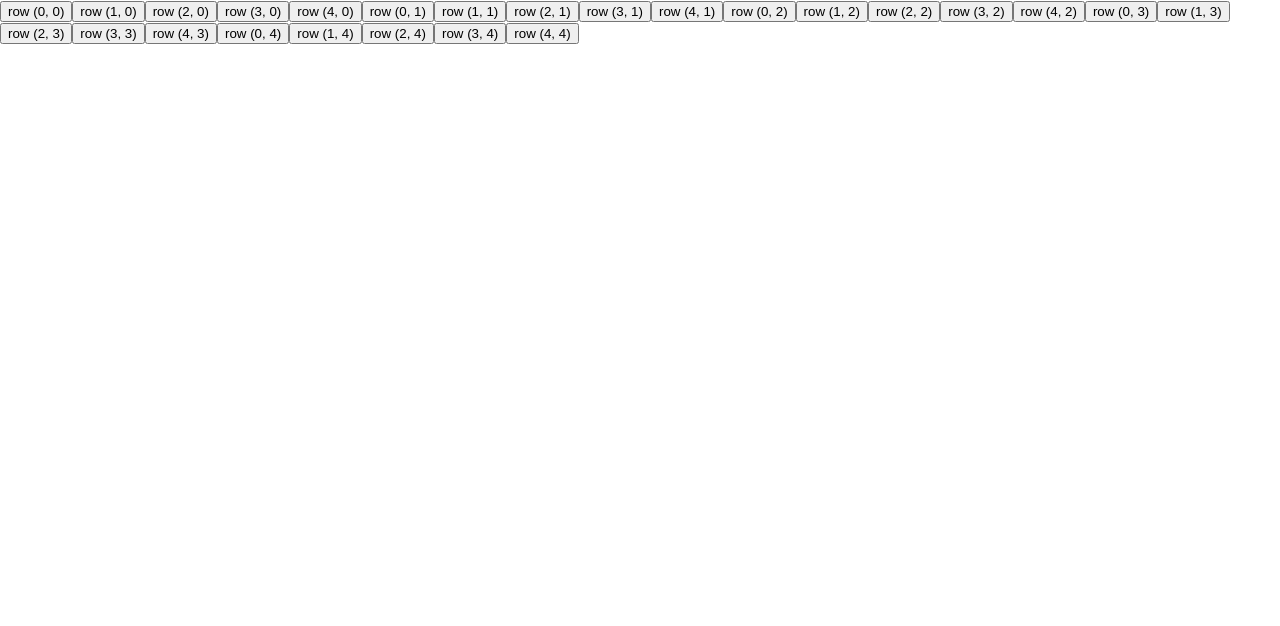
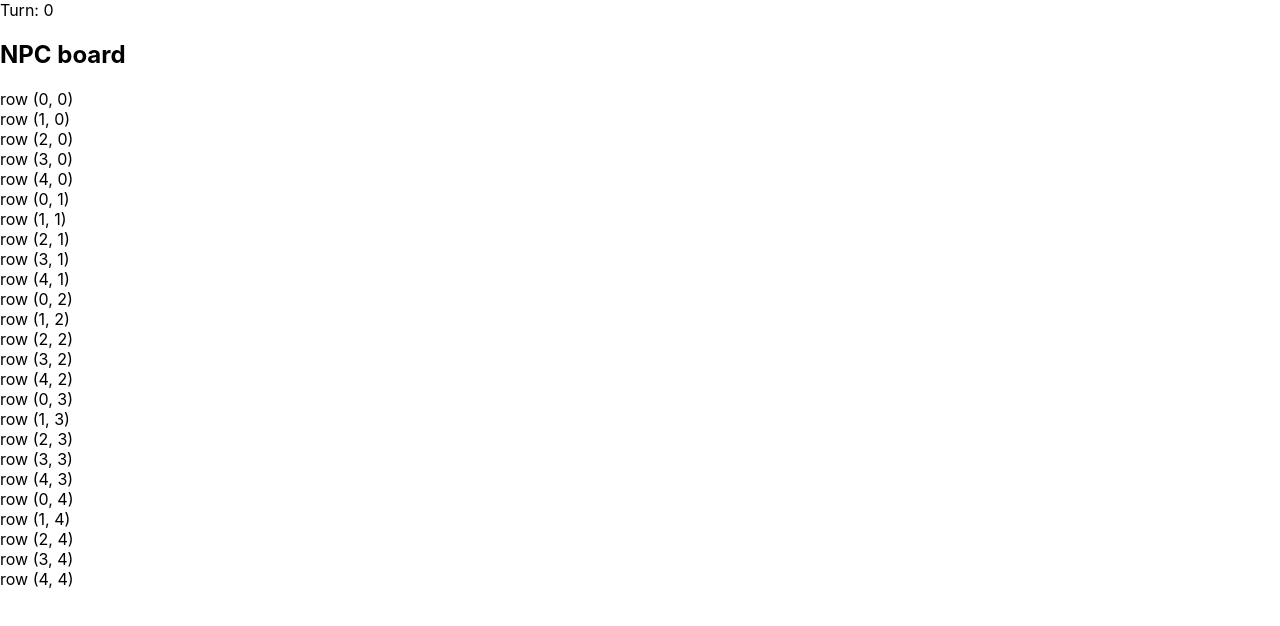
Before and after one commit to isaiahaiasi/react-battleships, a React (Create React App) app: page / in a window 1280 px wide. Shown: the top 626 px of the page. Built offline with nearby package versions, Linux system fonts and the light colour scheme.

Commit message:
Create separate components for gameboard view and logic

```diff
--- a/package.json
+++ b/package.json
@@ -9,6 +9,7 @@
     "react": "^17.0.2",
     "react-dom": "^17.0.2",
     "react-scripts": "4.0.3",
+    "styled-components": "^5.2.3",
     "web-vitals": "^1.1.1"
   },
   "scripts": {
--- a/src/components/App.js
+++ b/src/components/App.js
@@ -1,18 +1,25 @@
 import { useState } from "react";
 import gameboard from "../logic/gameboard";
-import Gameboard from "./Gameboard";
+import AttackableBoard from "./AttackableBoard";
+
 // Not sure I'm okay with this approach
 function App() {
   const [testBoard, updateTestBoard] = useState(gameboard(5));
+  const [turn, setTurn] = useState(0);
 
-  const handleMove = (num) => {
-    console.log(`handling move (${num.x}, ${num.y})`);
-    updateTestBoard((prev) => prev.receiveHit(num));
+  const incrementTurn = () => {
+    setTurn((prev) => prev + 1);
   };
 
   return (
     <div className="App">
-      <Gameboard handleMove={handleMove} gameboard={testBoard} />
+      <div>Turn: {turn}</div>
+      <h2>NPC board</h2>
+      <AttackableBoard
+        gameboard={testBoard}
+        setGameboard={updateTestBoard}
+        onAttack={incrementTurn}
+      />
     </div>
   );
 }
--- /dev/null
+++ b/src/components/AttackableBoard.js
@@ -0,0 +1,19 @@
+import React from "react";
+import Gameboard from "./Gameboard";
+
+export default function AttackableBoard({ gameboard, setGameboard, onAttack }) {
+  const handleAttack = (pos) => {
+    if (!gameboard.isValidMove(pos)) {
+      return;
+    }
+
+    setGameboard((prevBoard) => prevBoard.receiveHit(pos));
+    onAttack();
+  };
+
+  return (
+    <div>
+      <Gameboard gameboard={gameboard} onCellClick={handleAttack} />
+    </div>
+  );
+}
--- a/src/components/Gameboard.js
+++ b/src/components/Gameboard.js
@@ -1,21 +1,23 @@
 import React from "react";
 import vec2 from "../vec2";
 
-export default function Gameboard({ handleMove, gameboard }) {
+export default function Gameboard({ onCellClick, gameboard }) {
   const renderBoard = () => {
     const rows = [];
     for (let i = 0; i < gameboard.size; i++) {
       for (let j = 0; j < gameboard.size; j++) {
         const pos = vec2(j, i);
         const isPreviousMiss = gameboard.misses.some((v) => v.equals(pos));
+
         rows.push(
-          <button
+          <div
             key={j + i * gameboard.size}
-            onClick={() => handleMove(pos)}
-            disabled={isPreviousMiss}
+            // TODO: pretty sure there's a better way
+            onClick={onCellClick ? () => onCellClick(pos) : () => {}}
+            style={isPreviousMiss ? { backgroundColor: "red" } : {}}
           >
             row ({j}, {i})
-          </button>
+          </div>
         );
       }
     }
```
Also changed, not shown: 1 other file (tests, documents, lock files or other folders).
